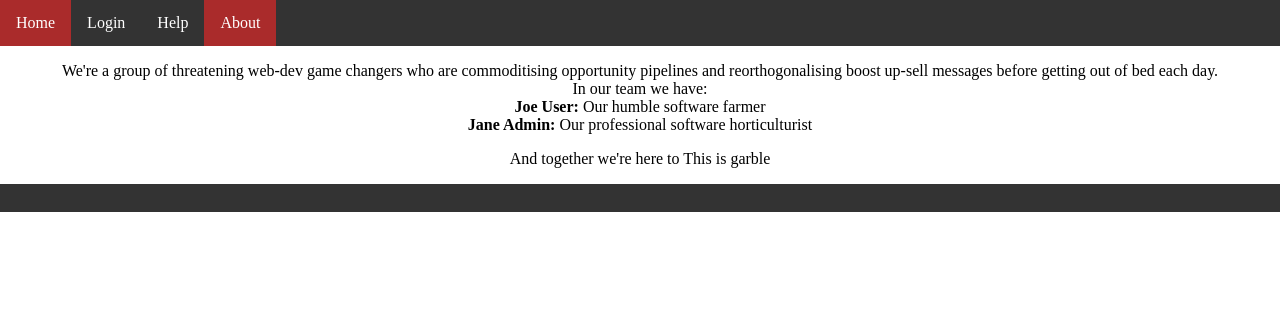
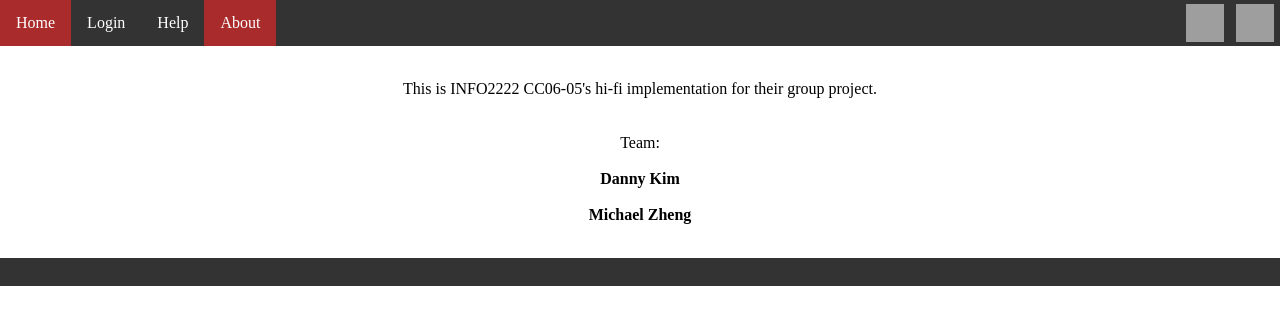
Before and after one commit to Rydial/INFO2222_NEW, a Bottle app: page /about in a window 1280 px wide. Shown: the top 325 px of the page. Run offline with Bottle, Linux system fonts and the light colour scheme; parts of the project's set-up code (start-up, migrations or seed data) failed here and were passed over.

Commit message:
Light & Dark Mode Implementation

```diff
--- a/static/css/login.css
+++ b/static/css/login.css
@@ -55,3 +55,7 @@ a {
   background-color: #f1f1f1;
   text-align: center;
 }
+
+.signup p {
+  color: black !important;
+}
--- a/static/css/temp.css
+++ b/static/css/temp.css
@@ -6,21 +6,35 @@
     background-color: #333;
 }
 
-.navbar_btn {
+.navbar_btn, .filler {
     float: left;
+}
+
+.navbar li:nth-last-child(-n+2) {
+    float: right;
+}
+
+.navbar li:nth-last-child(-n+2) a {
+    padding: 4px 6px;
+}
+
+.navbar li:nth-last-child(-n+2) a img {
+    width: 38px;
+    height: 38px;
 }
 
 .navbar .active_btn a {
     background-color: #aa2b2b;
 }
 
-.navbar_btn a {
+.navbar_btn a, .filler a {
     display: block;
     color: white;
     text-align: center;
     padding: 14px 16px;
     text-decoration: none;
 }
+
 
 .navbar_btn a:hover {
     background-color: #aa2b2b;
@@ -32,16 +46,44 @@
 }
 
 
+.toggleDarkModeImg {
+    content: url('../img/light_mode.png');
+}
+
+
+.dark_mode .toggleDarkModeImg {
+    content: url('../img/dark_mode.png');
+}
+
+
+.enlargeTextImg {
+    content: url('../img/enlarge_text.png');
+}
+
+
+.enlarged_text .enlargeTextImg {
+    content: url('../img/shrink_text.png');
+}
+
+
 html, body {
     height: 100%;
     margin: 0;
     padding: 0;
 }
 
-img {
-    /* padding: 0;
-    display: block;
-    margin: 0 auto;
-    max-height: 45%;
-    max-width: 45%; */
+
+.dark_mode  {
+    background-color: black;
 }
+
+.dark_mode h1, .dark_mode p, .dark_mode label, .dark_mode li,
+.dark_mode th {
+    color: white;
+}
+
+.dark_mode textarea {
+    color: white;
+    background-color: rgb(75, 75, 75);
+    border-color: white;
+}
--- a/static/js/message_decrypt.js
+++ b/static/js/message_decrypt.js
@@ -109,7 +109,7 @@ async function retrieveMessages()
     var table = document.getElementById('inbox_table');
 
     // Clear Messages
-    while (table.children.length > 1)
+    while (table.children.length > 0)
         table.removeChild(table.lastChild);
 
     // Iterate through each Encrypted Message (Format: JSON)
--- a/templates/about.html
+++ b/templates/about.html
@@ -1,11 +1,10 @@
 <center>
-    <p>We're a group of threatening web-dev game changers who are commoditising opportunity pipelines and reorthogonalising boost up-sell messages before getting out of bed each day.
-    <br>In our team we have:
-    <br><b>Joe User:</b> Our humble software farmer
-    <br><b>Jane Admin:</b>  Our professional software horticulturist
-    </p>
-
     <p>
-    And together we're here to ${garble}
+        <br>
+        This is INFO2222 CC06-05's hi-fi implementation for their group project.
+        <br><br><br>
+        Team: <br>
+        <br><b>Danny Kim</b><br>
+        <br><b>Michael Zheng</b><br><br>
     </p>
 </center>
--- a/templates/header.html
+++ b/templates/header.html
@@ -28,5 +28,11 @@
     <li class="navbar_btn" id="aboutNavBtn" onclick="setActiveNavBtn('about')">
       <a href="/about">About</a>
     </li>
+    <li class="navbar_btn" id="toggleLightDarkModeBtn" onclick="toggleDarkMode()">
+      <a><img class="toggleDarkModeImg"></a>
+    </li>
+    <li class="navbar_btn" id="toggleFontSizeBtn" onclick="toggleTextMode()">
+      <a><img class="enlargeTextImg"></a>
+    </li>
   </ul>
 <p>
--- a/templates/message.html
+++ b/templates/message.html
@@ -59,10 +59,7 @@
 
             <ul class="inbox_page" id="inbox_page">
                 <table class="page_table" id="inbox_table">
-                    <tr>
-                      <th>Received Messages</th>
-                    </tr>
-                  </table>
+                </table>
                 <li class="page_button">
                     <button onclick="changePage('main_page')">
                         Go Back
--- a/templates/tailer.html
+++ b/templates/tailer.html
@@ -1,5 +1,5 @@
 <ul class="bar">
-  <li class="navbar_btn"><a></a></li>
+  <li class="filler"><a></a></li>
 </ul>
 
 <script src="js/script_tail.js"></script>
```
Also changed, not shown: data/messages.csv (+1 -1 lines), static/css/admin.css (+19 -0 lines), static/css/message.css (+34 -11 lines), static/js/script_tail.js (+60 -1 lines), templates/index.html (+7 -5 lines).
